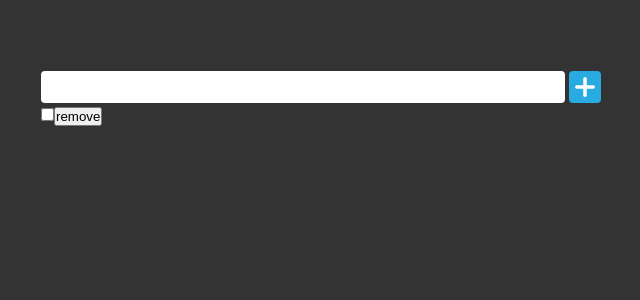
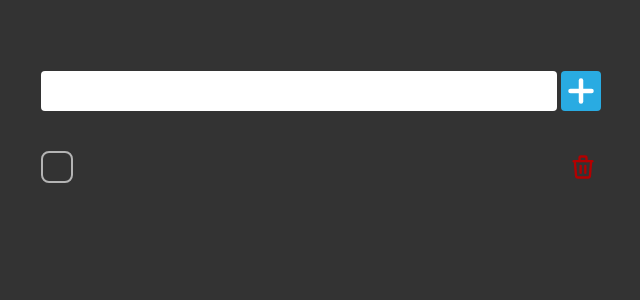
Before and after one commit to soloVlad/todo, a React (Vite) app: page / in a window 1280 px wide. Both pictures are taken after a click on the button 904 px from the left and 87 px from the top of the page. Shown: the top 300 px of the page, without its empty margins (319-959 px from the left). Built offline with nearby package versions, Linux system fonts and the light colour scheme.

Commit message:
style: add styles for list and tasks

```diff
--- a/package.json
+++ b/package.json
@@ -11,6 +11,7 @@
   },
   "dependencies": {
     "@tabler/icons-react": "^2.45.0",
+    "clsx": "^2.1.0",
     "react": "^18.2.0",
     "react-dom": "^18.2.0",
     "uuid": "^9.0.1",
--- a/src/components/Creator/index.module.css
+++ b/src/components/Creator/index.module.css
@@ -7,10 +7,9 @@
 .input {
   padding: 4px;
   width: 100%;
-  height: 32px;
+  height: 40px;
   border-radius: 4px;
   border: none;
-  outline: none;
 
   font-size: 18px;
 }
--- a/src/components/Creator/index.tsx
+++ b/src/components/Creator/index.tsx
@@ -43,7 +43,7 @@ const Creator: FC<CreatorProps> = ({ addTask }) => {
         className={classes.button}
         onClick={handleAddClick}
       >
-        <IconPlus stroke={3} color="#fff" size={28} />
+        <IconPlus stroke={3} color="#fff" size={36} />
       </button>
     </div>
   )
--- /dev/null
+++ b/src/components/List/index.module.css
@@ -0,0 +1,7 @@
+.list {
+  margin-top: 40px;
+
+  display: flex;
+  flex-direction: column;
+  gap: 12px;
+}
--- a/src/components/List/index.tsx
+++ b/src/components/List/index.tsx
@@ -3,6 +3,8 @@ import { FC } from "react";
 import { TaskContainer } from "@components";
 
 import type { Task } from "@types";
+
+import classes from './index.module.css';
 
 type ListProps = {
   tasks: Task[];
@@ -14,7 +16,7 @@ const List: FC<ListProps> = ({ tasks, removeTask, updateTask }) => {
   const hasTasks = Boolean(tasks.length);
 
   return (
-    <>
+    <div className={classes.list}>
       {hasTasks && tasks.map(task => (
         <TaskContainer
           key={task.id}
@@ -23,7 +25,7 @@ const List: FC<ListProps> = ({ tasks, removeTask, updateTask }) => {
           updateTask={updateTask}
         />
       ))}
-    </>
+    </div>
   )
 }
 
--- /dev/null
+++ b/src/components/TaskContainer/index.module.css
@@ -0,0 +1,47 @@
+.wrapper {
+  display: flex;
+  align-items: center;
+  gap: 12px;
+}
+
+.description {
+  flex-grow: 1;
+}
+
+.descriptionChecked {
+  text-decoration: line-through;
+  color: #CCCCCC;
+}
+
+.check {
+  width: 32px;
+  height: 32px;
+  appearance: none;
+  border: 2px solid #B4B4B4;
+  border-radius: 8px;
+}
+
+.check:checked {
+  border: none;
+  background-color: #29ABE2;
+}
+
+.removeButton {
+  width: 32px;
+  height: 32px;
+  background-color: transparent;
+  border: none;
+
+  display: flex;
+  place-items: center;
+
+  cursor: pointer;
+}
+
+.trashIcon {
+  color: #B30000;
+}
+
+.removeButton:hover .trashIcon {
+  color: #8C0000;
+}
--- a/src/components/TaskContainer/index.tsx
+++ b/src/components/TaskContainer/index.tsx
@@ -1,6 +1,10 @@
 import { FC, useState } from "react";
+import { IconTrash } from "@tabler/icons-react";
+import cx from "clsx";
 
 import { TaskStatus, type Task } from "@types";
+
+import classes from './index.module.css';
 
 type TaskContainerProps = {
   task: Task;
@@ -9,7 +13,9 @@ type TaskContainerProps = {
 }
 
 const TaskContainer: FC<TaskContainerProps> = ({ task, removeTask, updateTask }) => {
-  const [, setIsChecked] = useState(false);
+  const [isChecked, setIsChecked] = useState(() => {
+    return task.status === TaskStatus.CREATED ? false : true;
+  });
 
   const handleCheckClick = (event: React.ChangeEvent<HTMLInputElement>) => {
     const newIsCheck = event.target.checked;
@@ -24,15 +30,23 @@ const TaskContainer: FC<TaskContainerProps> = ({ task, removeTask, updateTask })
   }
 
   return (
-    <div>
+    <div className={classes.wrapper}>
       <input
+        className={classes.check}
         type="checkbox"
+        checked={isChecked}
         onChange={handleCheckClick}
       />
 
-      {task.description}
+      <p
+        className={cx(classes.description, {
+          [classes.descriptionChecked]: task.status === TaskStatus.COMPLETED,
+        })}
+      >{task.description}</p>
 
-      <button onClick={handleRemoveClick}>remove</button>
+      <button className={classes.removeButton} onClick={handleRemoveClick}>
+        <IconTrash className={classes.trashIcon} size={28} />
+      </button>
     </div>
   )
 }
--- a/src/index.css
+++ b/src/index.css
@@ -12,10 +12,13 @@
   margin: 0;
 }
 
+input {
+  outline: none;
+}
+
 body {
   margin: 0;
   min-width: 320px;
-  min-height: 100vh;
   background-color: #333333;
 
   color: #FFFFFF;
```
Also changed, not shown: 1 other file (tests, documents, lock files or other folders).
